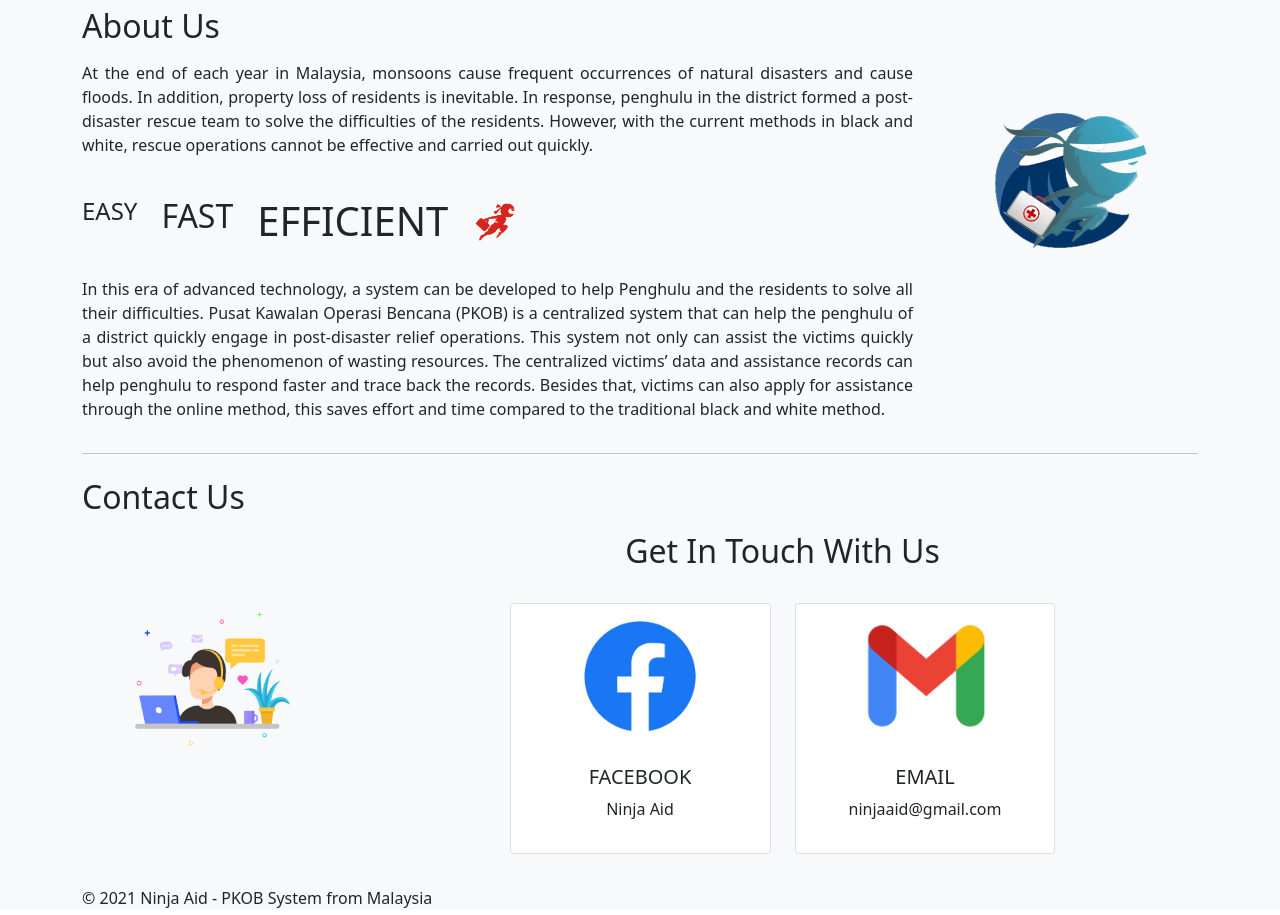
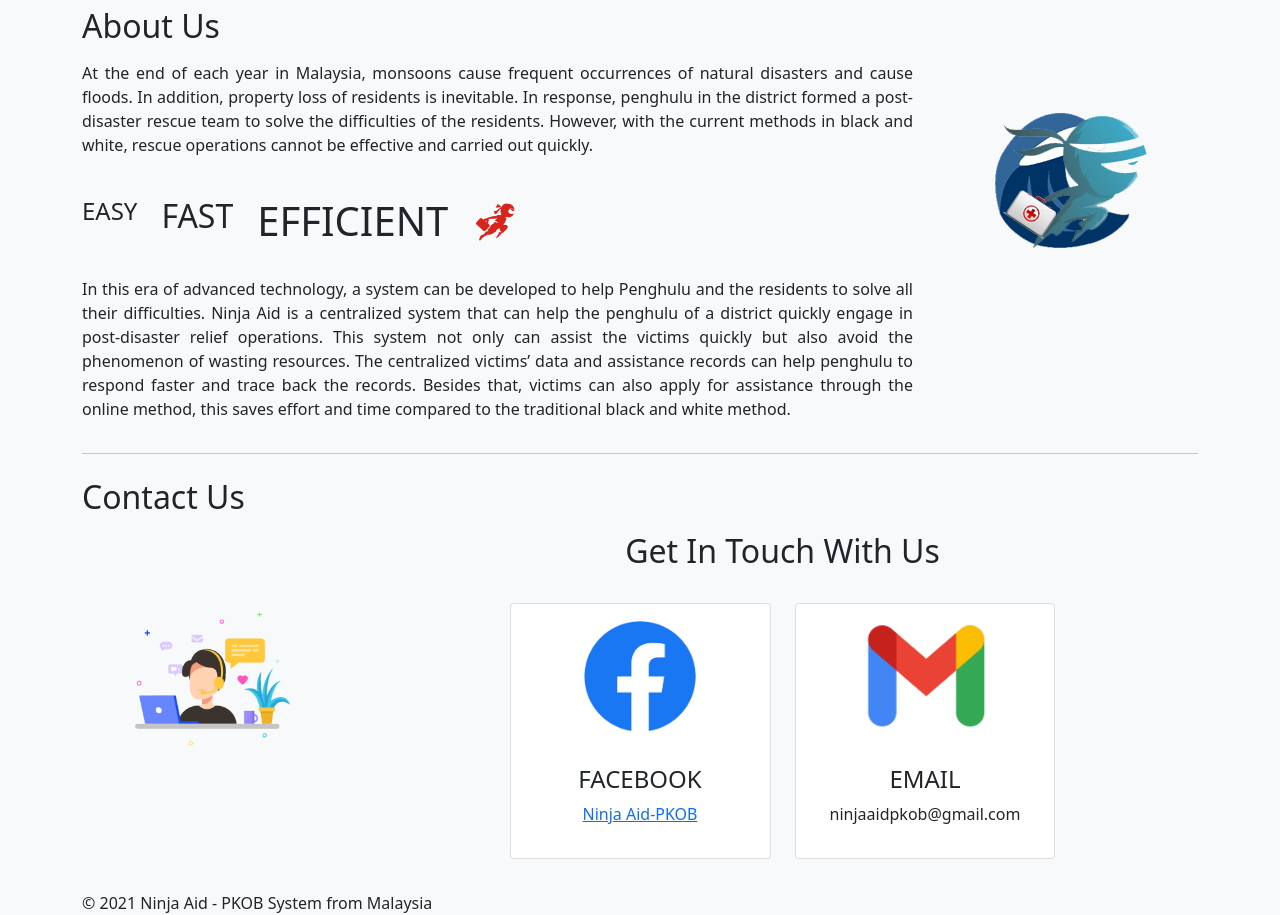
Before and after one commit to TanYiQing/Post-Disaster-Control-Center-System-with-Telegram-Bot, a Django app: template templates/index.html in a window 1280 px wide. Shown: the part 1123-2038 px from the top of the page. Run offline with Django 3.2, Linux system fonts and the light colour scheme; the template is opened without the code that fills it, so the values that code supplies are empty; some libraries are stand-ins or nearby versions.

Commit message:
update UI and several functions

```diff
--- a/templates/index.html
+++ b/templates/index.html
@@ -32,6 +32,14 @@
         .apply_button{
             width: 15%;
             border-radius: 15px;
+        }
+
+        .msocial{
+            font-size: 1.5rem;
+        }
+
+        .msocial_link{
+            font-size: 1rem;
         }
 
         @keyframes title{
@@ -80,6 +88,8 @@
                 width: 52%;
                 left:25%;}
             .apply_button{width: 23%;font-size:12px;}
+            .msocial{font-size: 1rem}
+            .msocial_link{font-size: .5rem}
         }
 
         @media all and (min-width: 601px) and (max-width: 768px) {
@@ -89,6 +99,8 @@
                 width: 56%;
                 left:22%;}
             .apply_button{width: 24%;font-size:10px;}
+            .msocial{font-size: 1rem}
+            .msocial_link{font-size: .5rem}
         }
 
         @media all and (min-width: 500px) and (max-width: 600px) {
@@ -100,6 +112,8 @@
                 width: 57%;
                 left: 20%;}
             .apply_button{width: 25%;font-size:8px;}
+            .msocial{font-size: .1rem}
+            .msocial_link{font-size: .5rem}
         }
 
         @media all and (min-width: 321px) and (max-width: 499px) {
@@ -109,6 +123,8 @@
                 width: 50%;
                 left: 25%;}
             .apply_button{width: 35%;font-size:6px;}
+            .msocial{font-size: .7rem}
+            .msocial_link{font-size: .35rem}
         }
 
         @media all and (max-width: 320px) {
@@ -118,6 +134,8 @@
                 width: 50%;
                 left: 25%;}
             .apply_button{width: 38%;font-size:6px;}
+            .msocial{font-size: .7rem}
+            .msocial_link{font-size: .35rem}
         }
     </style>
 {% endblock  %}
@@ -197,7 +215,7 @@
                         </div>
                         <br>
                         <div class="row">
-                            <p style="text-align: justify">In this era of advanced technology, a system can be developed to help Penghulu and the residents to solve all their difficulties. Pusat Kawalan Operasi Bencana (PKOB) is a centralized system that can help the penghulu of a district quickly engage in post-disaster relief operations. This system not only can assist the victims quickly but also avoid the phenomenon of wasting resources. The centralized victims’ data and assistance records can help penghulu to respond faster and trace back the records. Besides that, victims can also apply for assistance through the online method, this saves effort and time compared to the traditional black and white method.</p>
+                            <p style="text-align: justify">In this era of advanced technology, a system can be developed to help Penghulu and the residents to solve all their difficulties. Ninja Aid is a centralized system that can help the penghulu of a district quickly engage in post-disaster relief operations. This system not only can assist the victims quickly but also avoid the phenomenon of wasting resources. The centralized victims’ data and assistance records can help penghulu to respond faster and trace back the records. Besides that, victims can also apply for assistance through the online method, this saves effort and time compared to the traditional black and white method.</p>
                         </div>
                     </div>
                     <div class="col-md-3 footer">
@@ -222,8 +240,10 @@
                                 <div class="card">
                                     <img src="{% static 'webimage/facebook-logo.png' %}" class="img-fluid mx-auto my-2 d-block w-50" >
                                     <div class="card-body">
-                                        <h5 class="text-center">FACEBOOK</h5>
-                                        <p class="text-center">Ninja Aid</p>
+                                        <h5 class="msocial text-center">FACEBOOK</h5>
+                                        <a href="https://www.facebook.com/ninjaaidpkob/">
+                                            <p class="msocial_link text-center">Ninja Aid-PKOB</p>
+                                        </a>
                                     </div>
                                 </div>
                             </div>
@@ -231,8 +251,8 @@
                                 <div class="card">
                                     <img src="{% static 'webimage/gmail-logo.png' %}" class="img-fluid mx-auto my-2 d-block w-50" >
                                     <div class="card-body">
-                                        <h5 class="text-center">EMAIL</h5>
-                                        <p class="text-center">ninjaaid@gmail.com</p>
+                                        <h5 class="msocial text-center">EMAIL</h5>
+                                        <p class="msocial_link text-center">ninjaaidpkob@gmail.com</p>
                                     </div>
                                 </div>
                             </div>
```
